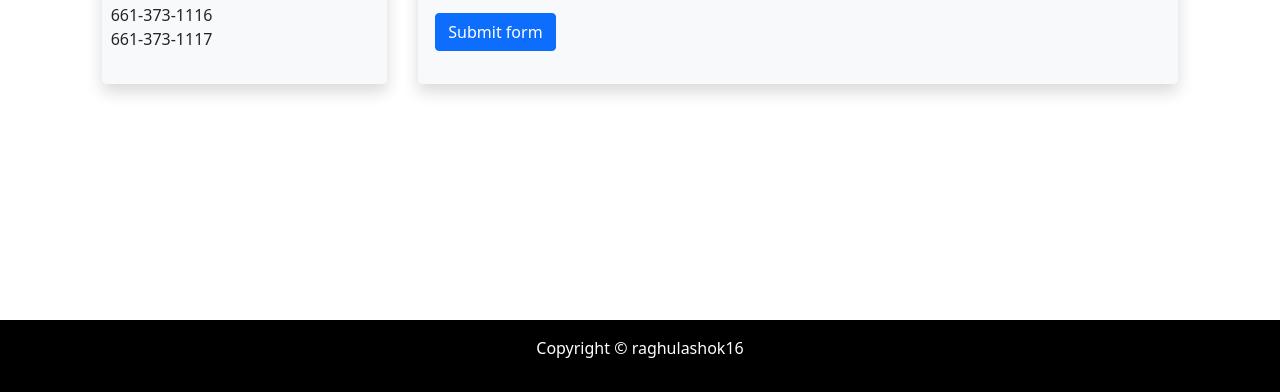
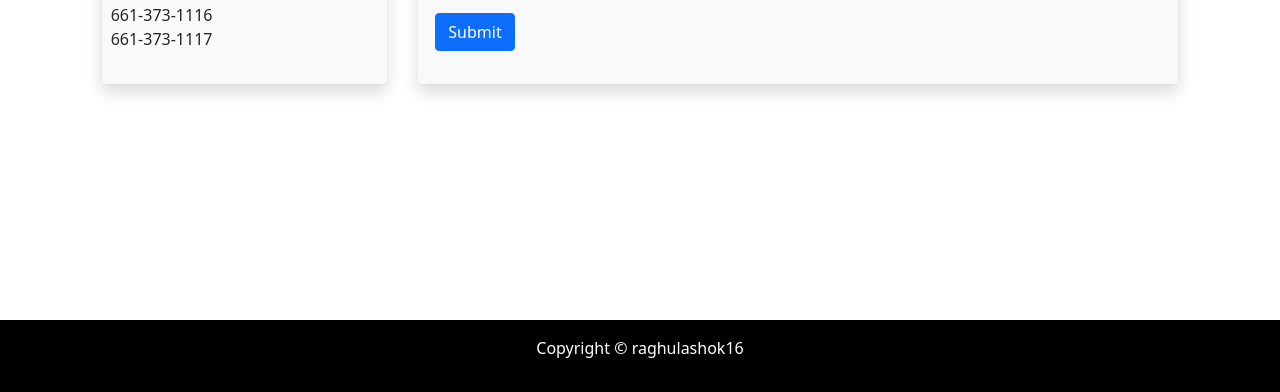
Before and after one commit to raghulashok16/greenpowers-bootstrap, a plain HTML site: page contact.html in a window 1280 px wide. Shown: the part 408-800 px from the top of the page. Drawn offline with nearby package versions, Linux system fonts and the light colour scheme.

Commit message:
Update contact.html

```diff
--- a/contact.html
+++ b/contact.html
@@ -132,7 +132,7 @@
                         </div>
                     </div>
                     <div class="col-12 w-50">
-                        <button class="btn btn-primary" type="submit">Submit form</button>
+                        <button class="btn btn-primary" type="submit">Submit</button>
                     </div>
                 </form>
             </div>
```
